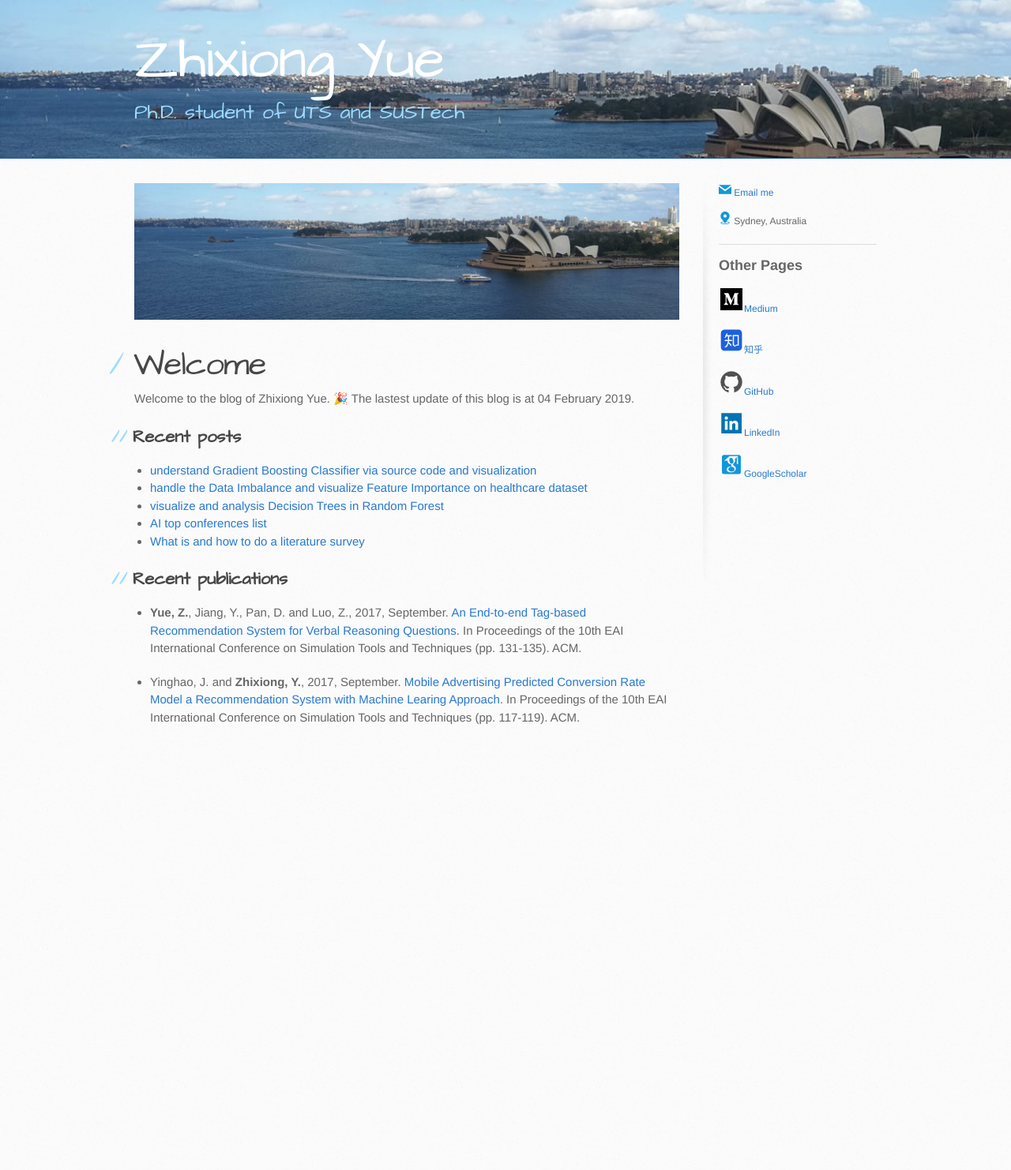
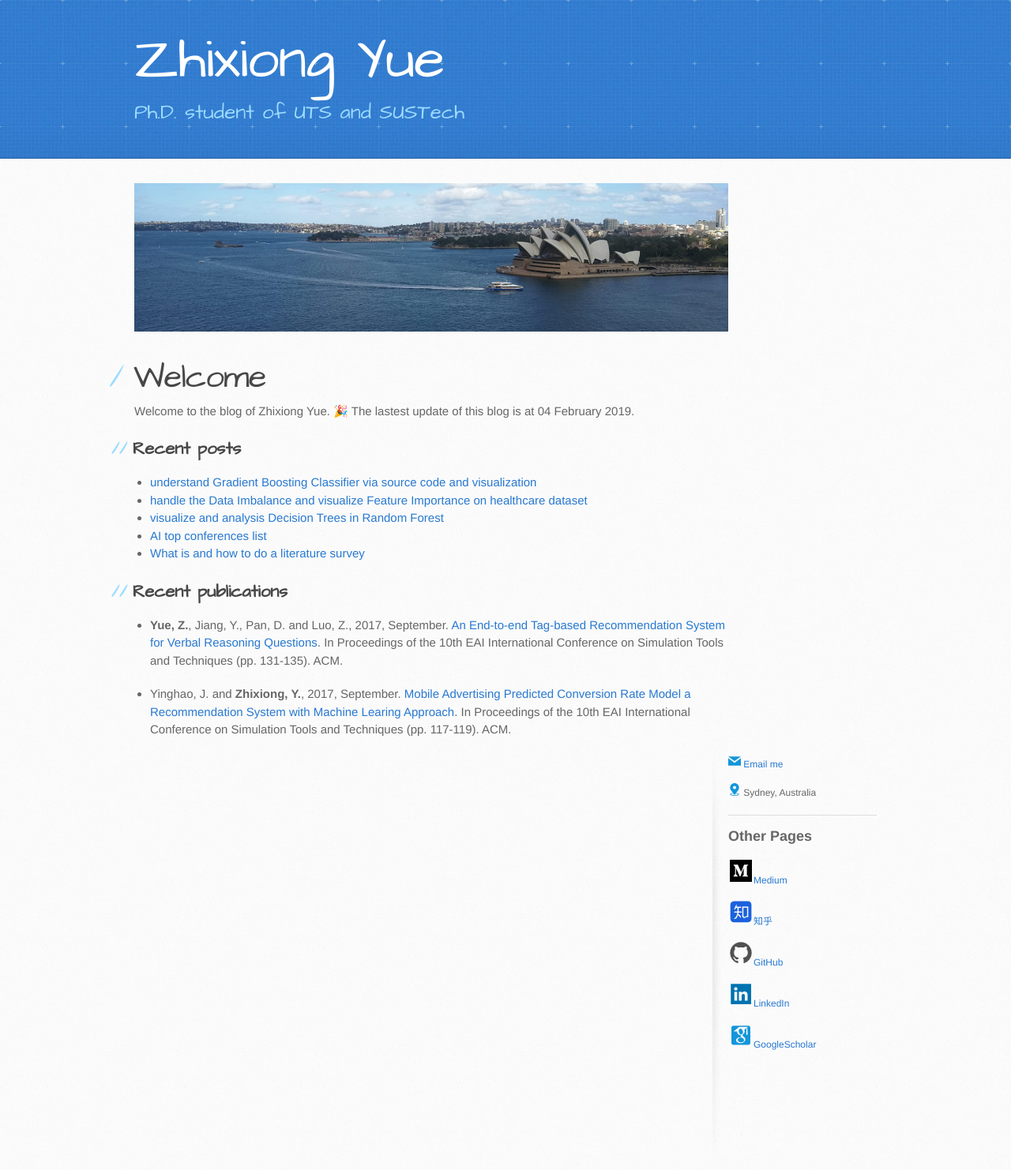
Before and after one commit to yuezhixiong/yuezhixiong.github.io, a Jekyll site: the page built from index.md, in a window 1280 px wide. Shown: the whole page at 79% size. Built offline with Jekyll 4.4.1, drawn with Linux system fonts in a browser that asks for light colours; emoji names are drawn with the system emoji font; comment, search, counter and statistics services are not loaded; before the commit the page ends 963 px from its top, so only the background shows below that.

Commit message:
siderbar width percent

```diff
--- a/_sass/jekyll-theme-architect.scss
+++ b/_sass/jekyll-theme-architect.scss
@@ -26,8 +26,8 @@
   padding-top: 40px;
   padding-bottom: 40px;
   font-family: 'Architects Daughter', 'Helvetica Neue', Helvetica, Arial, serif;
-  // background: #2e7bcf url(../images/header-bg.jpg) 0 0 repeat-x;
-  background: #2e7bcf url(../images/banner.jpg) 0 0;
+  background: #2e7bcf url(../images/header-bg.jpg) 0 0 repeat-x;
+  // background: #2e7bcf url(../images/banner.jpg) 0 0;
   border-bottom: solid 1px #275da1;
 }
 
@@ -66,7 +66,8 @@
 
 #main-content {
   float: left;
-  width: 690px;
+  // width: 690px;
+  width: 80%;
 }
 
 #main-content img {
@@ -75,7 +76,8 @@
 
 aside#sidebar {
   float: right;
-  width: 200px;
+  // width: 200px;
+  width: 20%;
   min-height: 504px;
   padding-left: 20px;
   font-size: 12px;
```
